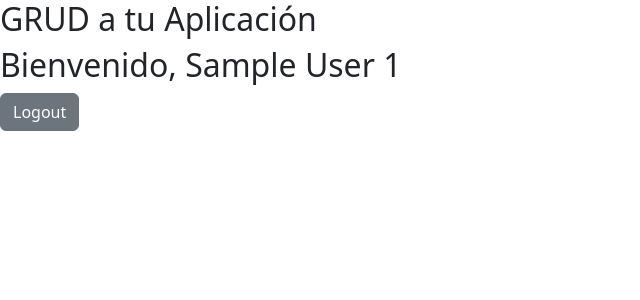
After one commit to Badr-afk/Login, a PHP site: page /inicio.php in a window 1280 px wide. The commit adds this page. Shown: the top 300 px of the page, without its empty margins (0-640 px from the left). Run offline with PHP 8.4, Linux system fonts and the light colour scheme; the visitor is signed in with stand-in values (Sample User, id 1).

Commit message:
Actualizacion

```diff
--- a/autentificacion.php
+++ b/autentificacion.php
@@ -43,6 +43,9 @@ if (isset($_POST['usuario'])) {
         // Verifica que la columna de la contraseña en tu BD se llame 'password'
         if ($row->password == $password_form) {
             // TODO CORRECTO
+            //Cojo todos los datos del usuario y los paso como variable de sesión
+            $_SESSION['nombre']=$row->nombre;
+            $_SESSION['apellidos']=$row->apellidos;
             header('Location: inicio.php');
             exit();
         } else {
--- /dev/null
+++ b/inicio.php
@@ -0,0 +1,18 @@
+<?php
+    session_start();
+
+?>
+<!DOCTYPE html>
+<html lang="en">
+<head>
+    <meta charset="UTF-8">
+    <meta name="viewport" content="width=device-width, initial-scale=1.0">
+    <link href="https://cdn.jsdelivr.net/npm/bootstrap@5.3.0/dist/css/bootstrap.min.css" rel="stylesheet">
+    <title>Inicio de la Aplicación</title>
+</head>
+<body>
+    <h2>GRUD a tu Aplicación</h2>
+    <h2>Bienvenido, <?php echo $_SESSION['nombre'] . " " .$_SESSION['apellidos'];?></h2>
+    <a class="btn btn-secondary" href="./logout.php">Logout</a>
+</body>
+</html>
--- /dev/null
+++ b/logout.php
@@ -0,0 +1,5 @@
+<?php
+session_start();
+$_SESSION = [];
+session_destroy();
+header("Location:./login.php");
```
